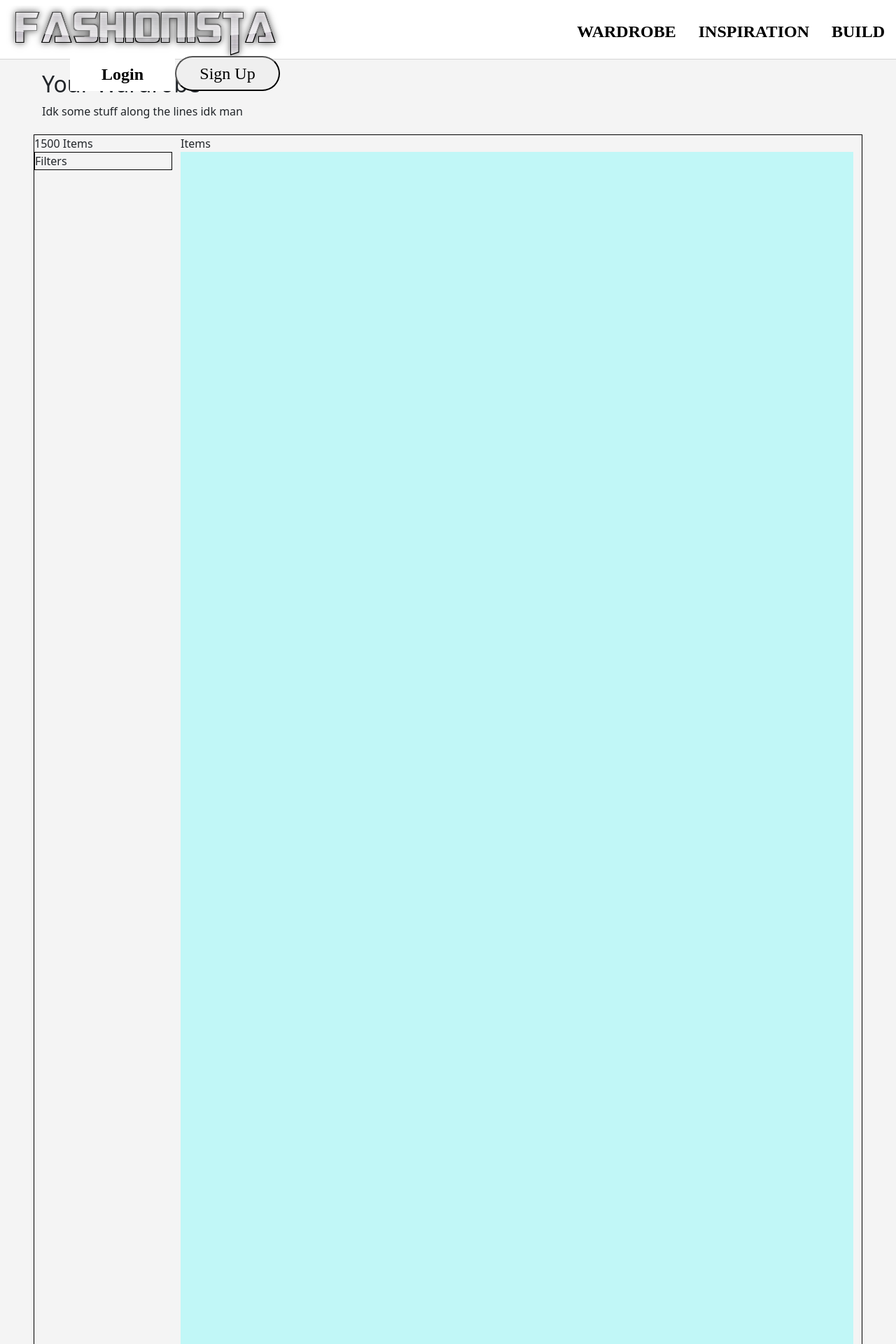
After one commit to smalex-z/SureFashion, a Django app: page /wardrobe/ in a window 1280 px wide. The commit adds this page. Shown: the top 1920 px of the page at 70% size. Run offline with Django 4.2, Linux system fonts and the light colour scheme; some web fonts are replaced.

Commit message:
Start of the wardrobe page

```diff
--- a/fashionista/urls.py
+++ b/fashionista/urls.py
@@ -19,6 +19,5 @@ from django.urls import path,include
 
 urlpatterns = [
     path("admin/", admin.site.urls),
-    path("home/", include("home.urls")),
     path("", include("home.urls")),
 ]
--- /dev/null
+++ b/home/templates/home/base.html
@@ -0,0 +1,46 @@
+{% load static %}
+<!DOCTYPE html>
+<html lang="en">
+
+<head>
+  <meta charset="UTF-8" />
+  <meta name="viewport" content="width=device-width, initial-scale=1.0" />
+
+  <title>Fashionista</title>
+
+  <link href="https://fonts.googleapis.com/css?family=Poppins" rel="stylesheet" />
+  <link href="https://fonts.googleapis.com/css2?family=Roboto:wght@400;500;700&display=swap" rel="stylesheet" />
+  <link href="https://fonts.cdnfonts.com/css/source-sans-pro" rel="stylesheet">
+
+  <link href="https://cdn.jsdelivr.net/npm/bootstrap@5.3.1/dist/css/bootstrap.min.css" rel="stylesheet" />
+  <script src="https://cdn.jsdelivr.net/npm/bootstrap@5.3.1/dist/js/bootstrap.bundle.min.js"></script>
+
+  <link rel="stylesheet" href={% static "styles/general.css" %}>
+  <link rel="stylesheet" href={% static "styles/header.css" %}>
+</head>
+
+<body>
+    <div class="navbar header">
+      <div class="left-section">
+        <a href="{% url 'home' %}">
+          <img src="{% static 'images/logo.png' %}" alt="logo">
+        </a>
+      </div>
+      <div class="middle-section">
+        <button onclick="window.location.href='{% url 'wardrobe' %}';" class="header-button">
+          WARDROBE
+        </button>
+        <button class="header-button">INSPIRATION</button>
+        <button class="header-button">BUILD</button>
+      </div>
+      <div class="right-section">
+        <button class="header-button login">Login</button>
+        <button class="signup-button">Sign Up</button>
+      </div>
+    </div>
+    <div class="header-spacer"></div>
+    {# This is the base template that all other templates will extend #}
+    {%block content %}{% endblock content%}
+</body>
+
+</html>
--- /dev/null
+++ b/home/templates/home/wardrobe.html
@@ -0,0 +1,21 @@
+{% extends 'home/base.html' %}
+{% load static %}
+{% block title %}Wardrobe{%endblock title %}
+{% block content %}
+<div class="container-fluid px-5">
+  <div class="row subtitle">
+    <h2>Your Wardrobe<br></h2>
+    <p>Idk some stuff along the lines idk man</p>
+  </div>
+  <div class="row view-window">
+    <div class="col-2 sidebar">
+      <div class="row">1500 Items</div>
+      <div class="row categories">Filters</div>
+    </div>
+    <div class="col-10">
+      Items
+      <div class="spacer"></div>
+    </div>
+  </div>
+</div>
+{% endblock content %}
--- a/home/urls.py
+++ b/home/urls.py
@@ -2,5 +2,6 @@ from django.urls import path
 from . import views
 
 urlpatterns = [
-    path("", views.home, name="home")
+    path("", views.home, name="home"),
+    path("wardrobe/", views.wardrobe, name="wardrobe")
 ]
--- a/home/views.py
+++ b/home/views.py
@@ -4,3 +4,6 @@ from django.shortcuts import render
 # Create your views here.
 def home(request):
     return render(request, 'home/home.html')
+
+def wardrobe(request):
+    return render(request, 'home/wardrobe.html')
--- a/static/styles/general.css
+++ b/static/styles/general.css
@@ -1,3 +1,46 @@
-body{
-  background-color: black;
+/* TESTING: REMOVE */
+.spacer {
+  height: 5000px;
+  background-color: rgba(0, 255, 255, 0.212);
 }
+
+.spacer-test {
+  margin-top: 200px;
+  font-size: 180px;
+  color: rgb(0, 0, 0);
+}
+
+/* REMOVE END */
+
+/* General CSS after signing in - Light Mode */
+
+body , html{
+  background-color: rgba(233, 233, 233, 0.295);
+}
+
+.subtitle {
+  height: 75px;
+  margin: 0;
+  margin-top: 16px;
+  margin-bottom: 16px;
+}
+
+.sidebar {
+  /* make the sidebar sticky */
+  position: -webkit-sticky; /* Required for Safari */
+  position: sticky;
+  height:50%;
+  top: 85px;
+}
+
+.view-window {
+  border: black solid 1px;
+  margin: 0;
+  padding: 0;
+  height: 100%
+}
+
+.categories {
+  flex: 1;
+  border: black solid 1px;
+}
--- a/static/styles/header.css
+++ b/static/styles/header.css
@@ -1,18 +1,7 @@
-/* TESTING: REMOVE */
-.spacer{
-  height: 5000px;
-}
-
-.spacer-test{
-  margin-top: 200px;
-  font-size: 180px;
-  color: white;
-}
-
-/* REMOVE END */
+/* CSS for the header after signing in - Light Mode */
 
   .header {
-  height: 75px;
+    height: 85px;
 
     display: flex;
     flex-direction: row;
@@ -24,9 +13,9 @@
     right: 0;
     z-index: 100;
 
-  background-color: black;
-
-  box-shadow: 0px 15px 20px 20px black;
+    background-color: rgb(255, 255, 255);
+    border-bottom: 1px solid rgba(149, 149, 149, 0.409);
+    font-family: 'Source Sans Pro';
   }
 
   .left-section {
@@ -45,92 +34,59 @@
     flex-grow: 0;
   }
 
-.middle-section button {
-  background: #000;
-  color: #fff;
-  padding: 0;
-  width: 150px;
+  .header-button {
+    /*all buttons in the header*/
+    background: #fff;
+    color: #000;
+    padding-left: 10px;
+    padding-right: 10px;
     height: 50px;
     position: relative;
     border: none;
 
+
     text-align: center;
     line-height: 50px;
-  font-size: large;
-  font-family: "Lato", sans-serif;
-  font-weight: 500;
+    font-size: x-large;
+    font-weight: bold;
 
     cursor: pointer;
-  transition: all 0.3s ease;
-  margin-right: 12.5px;
+    transition: text-decoration 0.3s ease; /* Add smooth transition */
+    margin-left: 6px;
+    margin-right: 6px;
   }
 
-.middle-section button span {
-  position: relative;
-  display: block;
-  width: 100%;
-  height: 100%;
+  .header-button:hover {
+    text-decoration: underline;
   }
-.middle-section button:before,
-.middle-section button:after {
-  position: absolute;
-  content: "";
-  height: 0%;
-  width: 2px;
-  background: #000;
+
+  .login{
+    margin-right: 0px;
+    width: 150px;
   }
-.middle-section button:before {
-  right: 0;
-  top: 0;
-  transition: all 500ms ease;
+
+  .signup-button{
+    width: 150px;
+    height: 50px;
+    border-radius: 25px;
+    font-size: x-large;
   }
-.middle-section button:after {
-  left: 0;
-  bottom: 0;
-  transition: all 500ms ease;
-}
-.middle-section button:hover {
-  color: #000;
-  background: #cbcbce;
-}
-.middle-section button:hover:before {
-  transition: all 500ms ease;
-  height: 100%;
-}
-.middle-section button:hover:after {
-  transition: all 500ms ease;
-  height: 100%;
-}
-.middle-section button span:before,
-.middle-section button span:after {
-  position: absolute;
-  content: "";
-  background: #000;
-}
-.middle-section button span:before {
-  left: 0;
-  top: 0;
-  width: 0%;
-  height: 2px;
-  transition: all 500ms ease;
-}
-.middle-section button span:after {
-  right: 0;
-  bottom: 0;
-  width: 0%;
-  height: 2px;
-  transition: all 500ms ease;
-}
-.middle-section button span:hover:before {
-  width: 100%;
-}
-.middle-section button span:hover:after {
-  width: 100%;
+
+  .signup-button:hover{
+    background-color: #00000000;
+    color: #000000;
+    cursor: pointer;
   }
 
   .right-section {
     display: flex;
     align-items: center;
-  flex-shrink: 0;
+    justify-content: flex-end;
+    margin-right: 20px;
     width: 400px;
   }
+
+  .header-spacer{
+    height: 85px;
+    background-color: #00000000;
+  }
```
Also changed, not shown: home/templates/home/home.html (+29 -26 lines), static/styles/pre-general.css (added, +40 -0 lines), static/styles/pre-header.css (added, +95 -0 lines), home/templates/home/about.html (deleted), static/images/fashion.png (added). Lines whose indentation alone changed are shown as unchanged.
